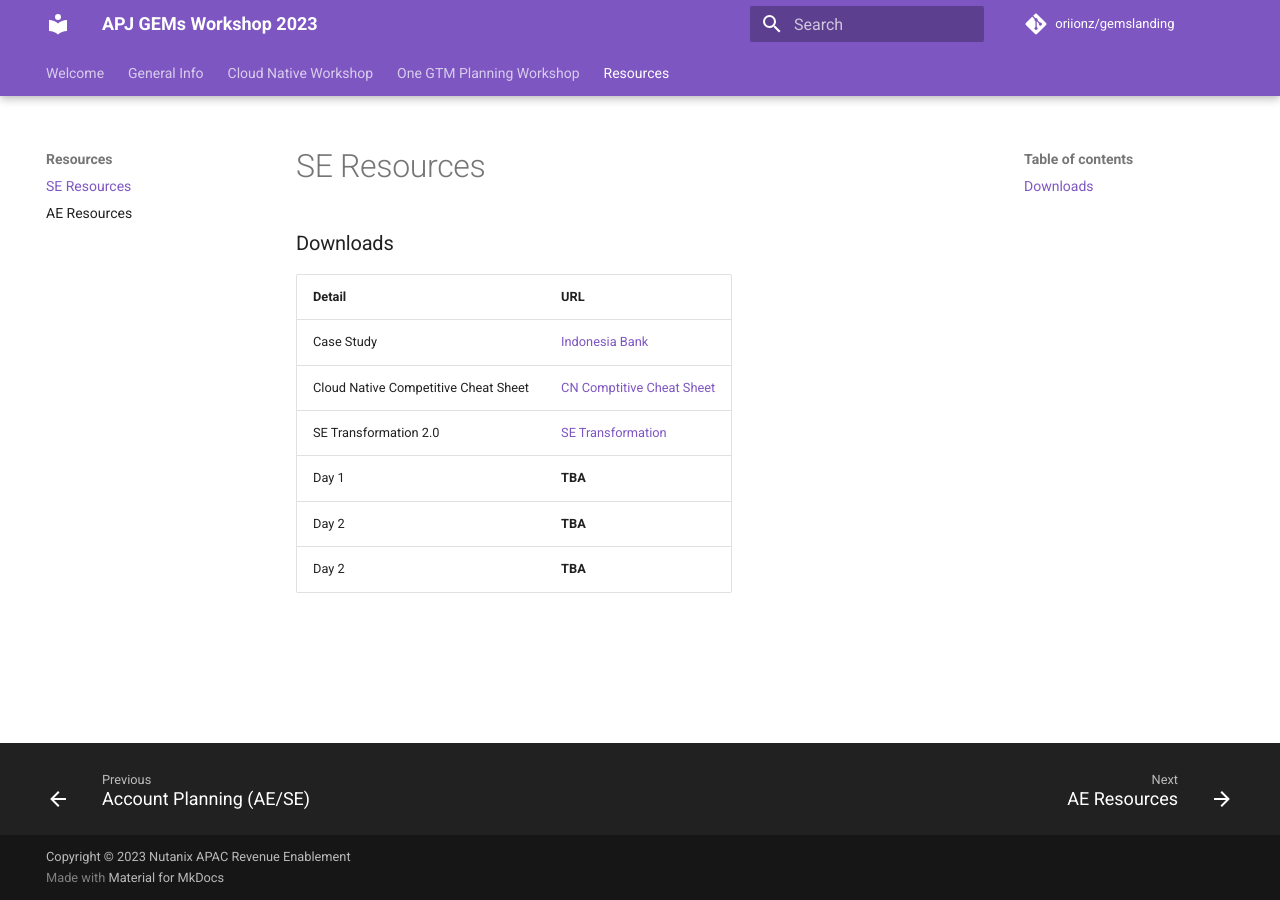
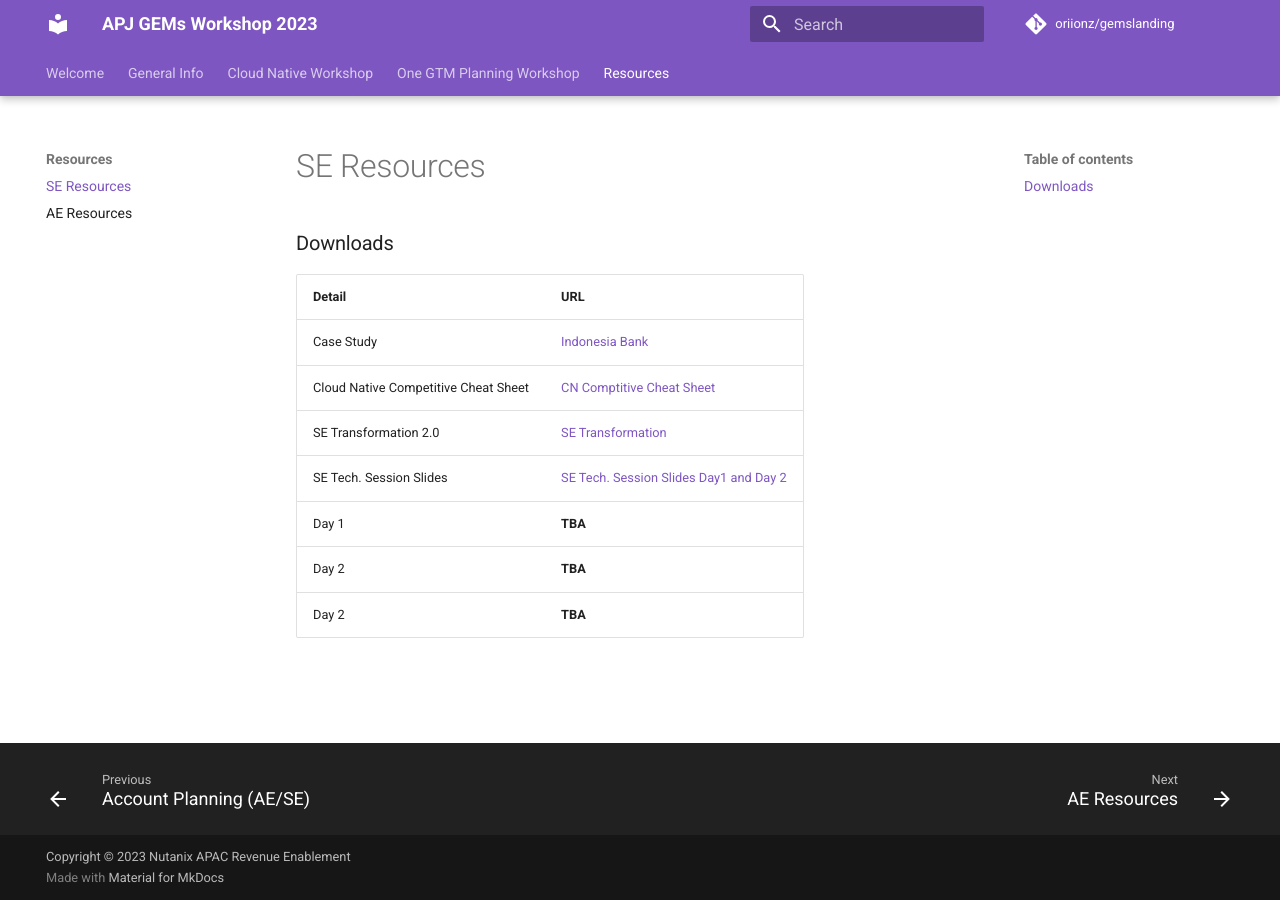
Before and after one commit to oriionz/gemslanding, an MkDocs documentation site: the page built from docs/daily_agenda/se_resources.md, in a window 1280 px wide. Built offline with MkDocs 1.6.1 and Material for MkDocs 9.7.7, drawn with Linux system fonts in a browser that asks for light colours; comment, search, counter and statistics services are not loaded.

Commit message:
Uploading tech. slides URL

```diff
--- a/docs/daily_agenda/se_resources.md
+++ b/docs/daily_agenda/se_resources.md
@@ -7,6 +7,7 @@
 | Case Study| <a href="https://docs.google.com/document/d/17IDFjSlimabs2qpWCNVF_20ioArYWCKw/edit?usp=sharing&ouid=116503457773292881786&rtpof=true&sd=true" target="_blank">Indonesia Bank</a>  |
 | Cloud Native Competitive Cheat Sheet| <a href="https://docs.google.com/spreadsheets/d/1BDZEw3RJtU_aTVe3faOOk8zzEZewRYSHrOu3r1p5YHY/edit?usp=sharing" target="_blank">CN Comptitive Cheat Sheet</a>  |
 | SE Transformation 2.0| <a href="https://docs.google.com/presentation/d/1NHBj9uNxm4Es43DQ0NM29UATEMGdyAzB/edit?usp=sharing&ouid=116503457773292881786&rtpof=true&sd=true" target="_blank">SE Transformation</a>  |
+| SE Tech. Session Slides |  <a href="https://docs.google.com/presentation/d/1-PZcS9FbSXqF2gQgXnWo5hsW8I1dJ3iC/edit?usp=sharing&ouid=100088690356943468558&rtpof=true&sd=true" target="_blank">SE Tech. Session Slides Day1 and Day 2</a> |
 | Day 1 |  **TBA** |
 | Day 2 |  **TBA** |
 | Day 2 |  **TBA** |
```
